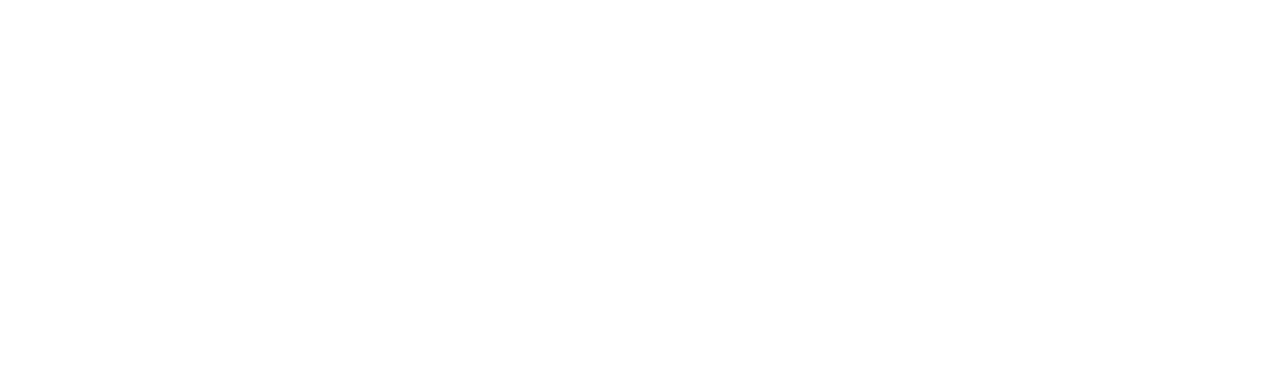
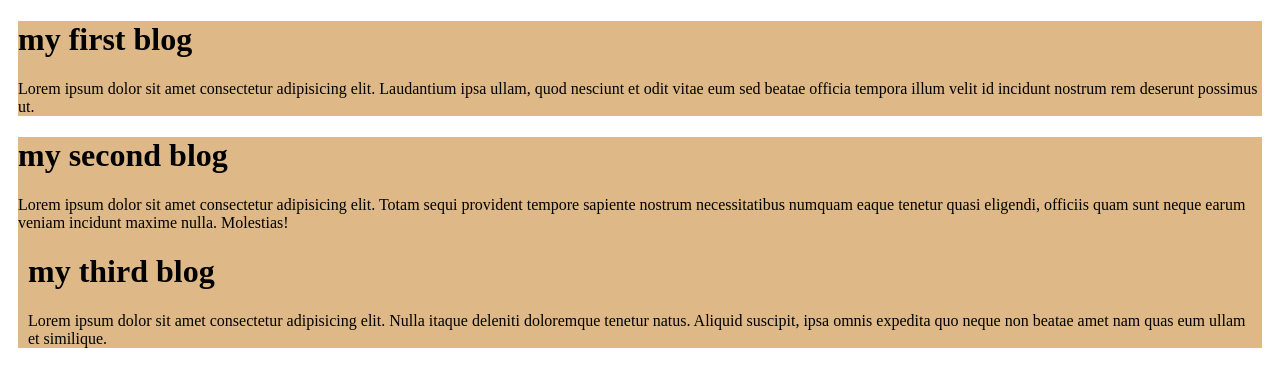
Before and after one commit to humayunkabir506034/my-first-github-repository, a plain HTML site: page index.html in a window 1280 px wide. Drawn offline with Linux system fonts and the light colour scheme.

Commit message:
Added blogs

```diff
--- a/index.html
+++ b/index.html
@@ -4,8 +4,28 @@
     <meta charset="UTF-8">
     <meta name="viewport" content="width=device-width, initial-scale=1.0">
     <title>my first github repository</title>
+
+    <link rel="stylesheet" href="styles/design.css">
+
 </head>
 <body>
+    <div>
+
+
+        <h1>my first blog</h1>
+        <p>Lorem ipsum dolor sit amet consectetur adipisicing elit. Laudantium ipsa ullam, quod nesciunt et odit vitae eum sed beatae officia tempora illum velit id incidunt nostrum rem deserunt possimus ut.</p>
+    </div>
+    <div>
+        <h1>my second blog</h1>
+        <p>Lorem ipsum dolor sit amet consectetur adipisicing elit. Totam sequi provident tempore sapiente nostrum necessitatibus numquam eaque tenetur quasi eligendi, officiis quam sunt neque earum veniam incidunt maxime nulla. Molestias!</p>
+        <div>
+            <h1>my third blog</h1>
+            <p>Lorem ipsum dolor sit amet consectetur adipisicing elit. Nulla itaque deleniti doloremque tenetur natus. Aliquid suscipit, ipsa omnis expedita quo neque non beatae amet nam quas eum ullam et similique.</p>
+
+        </div>
+
+    </div>
+
 
 </body>
 </html>
--- /dev/null
+++ b/styles/design.css
@@ -0,0 +1,8 @@
+div{
+
+
+
+    background-color: burlywood;
+    margin: 10px;
+
+}
```
